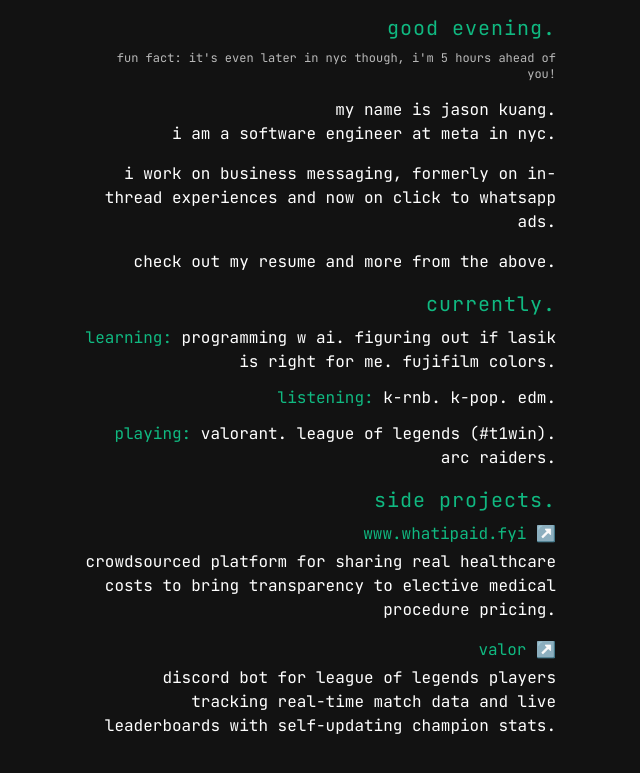
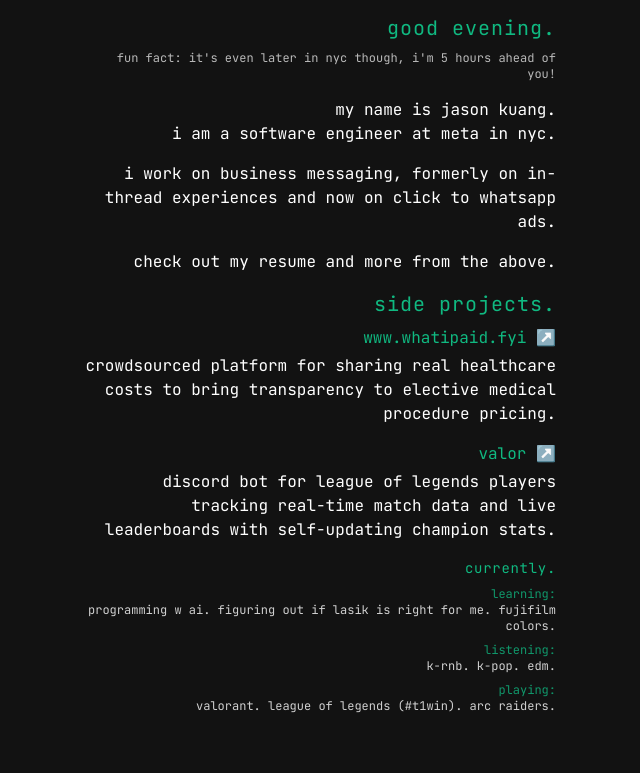
Before and after one commit to jason-kuang/jason-kuang.github.io, a Next.js app: page / in a window 1280 px wide. Shown: the part 429-1202 px from the top of the page, without its empty margins (404-1044 px from the left). Built offline with nearby package versions, Linux system fonts and the light colour scheme.

Commit message:
Fix deployment issue, also modify currently section

```diff
--- a/components/Section.tsx
+++ b/components/Section.tsx
@@ -1,9 +1,9 @@
 import React from 'react';
 
-const Section = ({ header, children }: HomeSectionProps) => {
+const Section = ({ header, children, headerClassName }: HomeSectionProps) => {
   return (
     <section className='flex flex-col gap-2'>
-      <h2 className='text-xl text-emerald-500 font-large text-right lowercase tracking-wider'>
+      <h2 className={`text-xl text-emerald-500 font-large text-right lowercase tracking-wider ${headerClassName || ''}`}>
         {header}
       </h2>
       {children}
@@ -14,6 +14,7 @@
 interface HomeSectionProps {
   header: string;
   children: React.ReactNode;
+  headerClassName?: string;
 }
 
 export default Section;
--- a/next.config.js
+++ b/next.config.js
@@ -1,8 +1,10 @@
 /** @type {import('next').NextConfig} */
 const nextConfig = {
-  basePath: 'jason-kuang.github.io',
+  reactStrictMode: true,
+  output: 'export',
+  images: {
+    unoptimized: true,
+  },
 }
 
-module.exports = {
-  reactStrictMode: true,
-}
+module.exports = nextConfig
--- a/pages/index.tsx
+++ b/pages/index.tsx
@@ -113,20 +113,6 @@
         </div>
       </Section>
 
-      <Section header='currently.'>
-        <div className='flex flex-col gap-3 text-right lowercase'>
-          <div>
-            <span className='text-emerald-500'>learning:</span> programming w ai. figuring out if lasik is right for me. fujifilm colors.
-          </div>
-          <div>
-            <span className='text-emerald-500'>listening:</span> k-rnb. k-pop. edm.
-          </div>
-          <div>
-            <span className='text-emerald-500'>playing:</span> valorant. league of legends (#t1win). arc raiders.
-          </div>
-        </div>
-      </Section>
-
       <Section header='side projects.'>
         <div className='flex flex-col gap-4 text-right lowercase'>
           <div>
@@ -158,6 +144,23 @@
         </div>
       </Section>
 
+      <Section header='currently.' headerClassName='!text-sm'>
+        <div className='flex flex-col gap-2 text-right lowercase text-xs opacity-80'>
+          <div>
+            <div className='text-emerald-500'>learning:</div>
+            <div>programming w ai. figuring out if lasik is right for me. fujifilm colors.</div>
+          </div>
+          <div>
+            <div className='text-emerald-500'>listening:</div>
+            <div>k-rnb. k-pop. edm.</div>
+          </div>
+          <div>
+            <div className='text-emerald-500'>playing:</div>
+            <div>valorant. league of legends (#t1win). arc raiders.</div>
+          </div>
+        </div>
+      </Section>
+
     </Layout>
   );
 }
```
